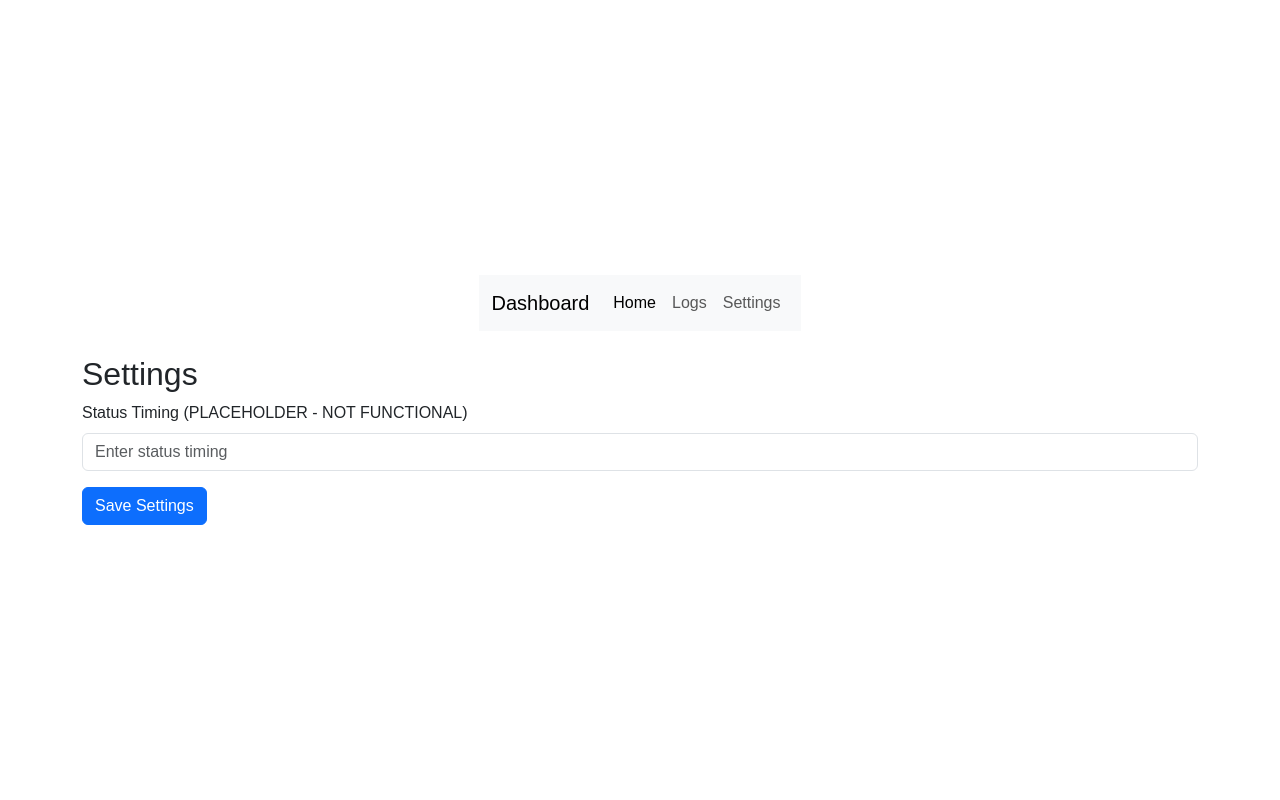
After one commit to Audace-Sailing-Team/mothics, a Python web app: template src/templates/settings.html in a window 1280 px wide. The commit adds this page. Run offline with Jinja, Linux system fonts and the light colour scheme; the template is opened without the code that fills it, so the values that code supplies are empty.

Commit message:
Add navbar and placeholders for log and settings

```diff
--- /dev/null
+++ b/src/templates/base.html
@@ -0,0 +1,49 @@
+<!DOCTYPE html>
+<html lang="en">
+<head>
+    <meta charset="UTF-8">
+    <meta name="viewport" content="width=device-width, initial-scale=1.0">
+    <title>Database Dashboard</title>
+
+    <!-- Bootstrap CSS -->
+    <link rel="stylesheet" href="https://cdn.jsdelivr.net/npm/bootstrap@5.3.0/dist/css/bootstrap.min.css">
+    <script src="https://cdn.jsdelivr.net/npm/bootstrap@5.3.0-alpha1/dist/js/bootstrap.bundle.min.js"></script>
+    <link rel="stylesheet" href="{{ url_for('static', filename='style.css') }}">
+</head>
+<body>
+  <!-- Header and Navigation -->
+  <nav class="navbar navbar-expand-lg navbar-light bg-light">
+    <div class="container-fluid">
+      <a class="navbar-brand" href="/">Dashboard</a>
+
+      <!-- Toggler Button for Small Screens -->
+      <button class="navbar-toggler" type="button" data-bs-toggle="collapse" data-bs-target="#navbarNav" aria-controls="navbarNav" aria-expanded="false" aria-label="Toggle navigation">
+	<span class="navbar-toggler-icon"></span>
+      </button>
+
+      <!-- Navbar Links -->
+      <div class="collapse navbar-collapse" id="navbarNav">
+	<ul class="navbar-nav ms-auto">
+          <li class="nav-item">
+            <a class="nav-link active" aria-current="page" href="/">Home</a>
+          </li>
+          <li class="nav-item">
+            <a class="nav-link" href="/logs">Logs</a>
+          </li>
+          <li class="nav-item">
+            <a class="nav-link" href="/settings">Settings</a>
+          </li>
+	</ul>
+      </div>
+    </div>
+  </nav>
+
+  <!-- Main Content Block -->
+  <div class="container mt-4">
+    {% block content %}
+    <!-- Content will be inserted here by child templates -->
+    {% endblock %}
+  </div>
+
+</body>
+</html>
--- /dev/null
+++ b/src/templates/settings.html
@@ -0,0 +1,19 @@
+{% extends 'base.html' %}
+
+{% block content %}
+<h2>Settings</h2>
+
+{% if success %}
+    <div class="alert alert-success" role="alert">
+        Settings saved successfully!
+    </div>
+{% endif %}
+
+<form method="post">
+    <div class="mb-3">
+        <label for="setting" class="form-label">Status Timing (PLACEHOLDER - NOT FUNCTIONAL)</label>
+        <input type="text" class="form-control" id="setting" name="setting" placeholder="Enter status timing">
+    </div>
+    <button type="submit" class="btn btn-primary">Save Settings</button>
+</form>
+{% endblock %}
```
Also changed, not shown: src/templates/index.html (+103 -4 lines), src/templates/logs.html (added, +10 -0 lines), src/webapp.py (+17 -2 lines).
